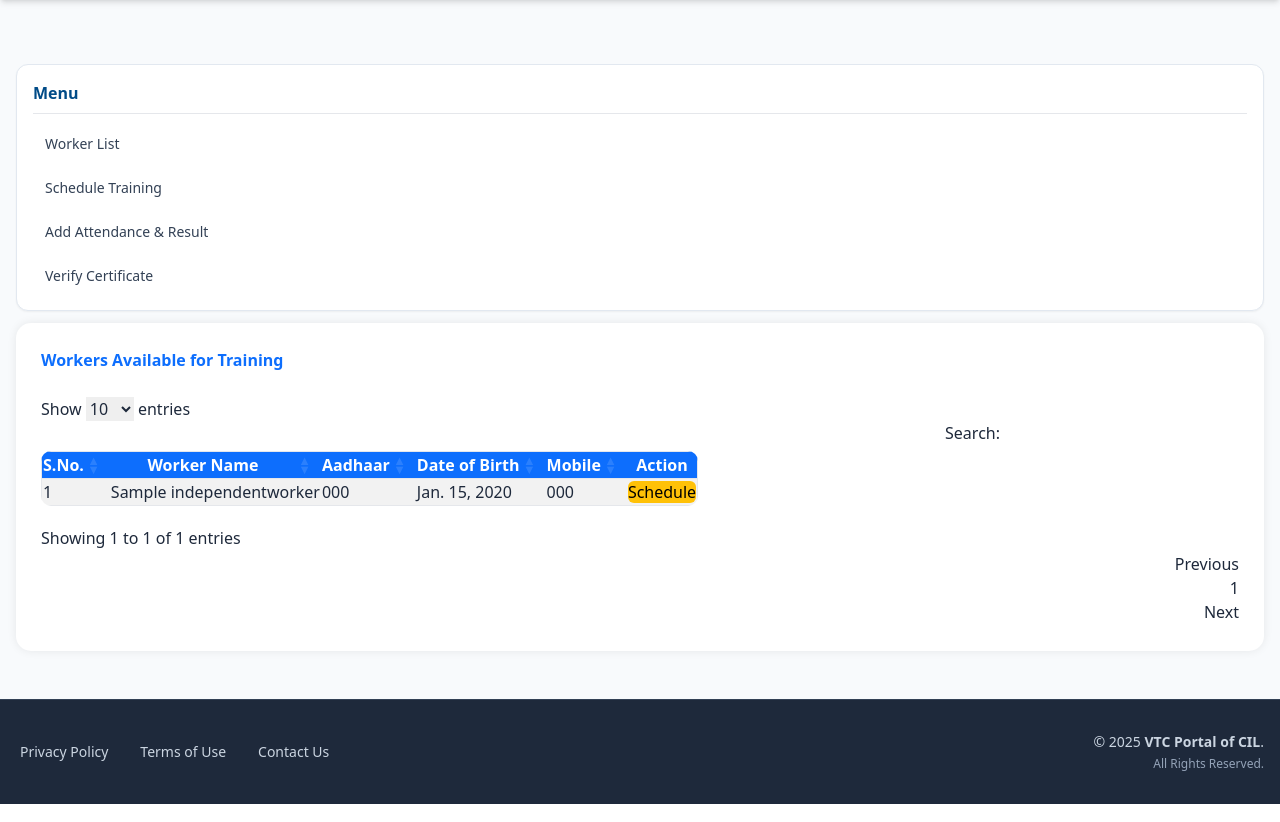
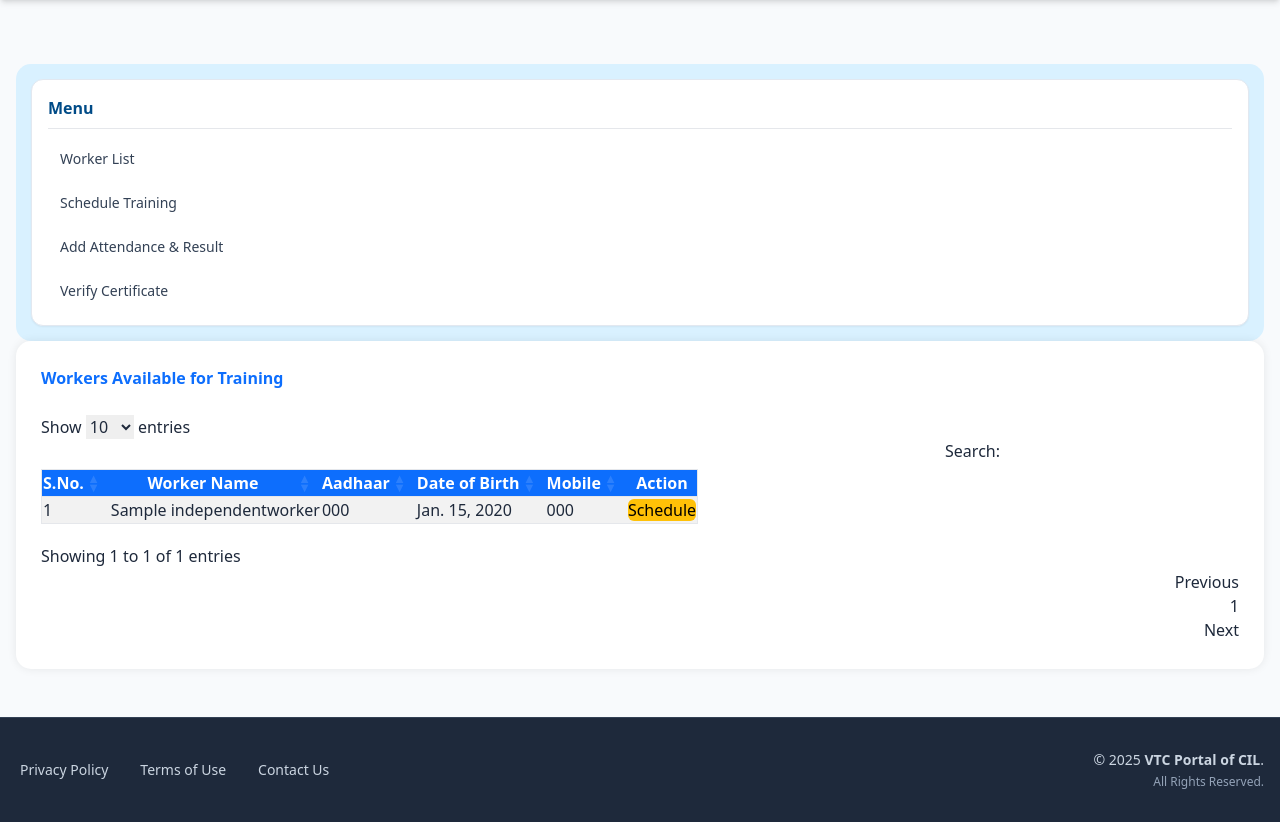
Before and after one commit to Karwasara/vtc_final, a Django app: template templates/vtc/to_schedule_training.html in a window 1280 px wide. Shown: the part 169-991 px from the top of the page. Run offline with Django 5.2, Linux system fonts and the light colour scheme; the template is opened without the code that fills it: values that come from a table or form of the project are taken from there, others are empty; tables that the repository leaves empty hold one stand-in row (values such as "Sample post"); some libraries are stand-ins or nearby versions.

Commit message:
Update to_schedule_training.html

```diff
--- a/templates/vtc/to_schedule_training.html
+++ b/templates/vtc/to_schedule_training.html
@@ -9,83 +9,74 @@
 
 <style>
 
-body {
-    background-color: #f7fafd;
-    font-family: "Segoe UI", sans-serif;
+body{
+    background-color:#f7fafd;
+    font-family:"Segoe UI",sans-serif;
 }
 
-h2 {
-    color: #0d6efd;
-    font-weight: 600;
-    margin-bottom: 25px;
+h2{
+    color:#0d6efd;
+    font-weight:600;
+    margin-bottom:25px;
 }
 
-.main-card {
-    background: #ffffff;
-    border-radius: 15px;
-    box-shadow: 0 0 10px rgba(0, 0, 0, 0.08);
-    padding: 25px;
-    transition: all 0.2s ease;
+.main-card{
+    background:#ffffff;
+    border-radius:15px;
+    box-shadow:0 0 10px rgba(0,0,0,0.08);
+    padding:25px;
 }
 
-.main-card:hover {
-    transform: scale(1.01);
-    box-shadow: 0 0 15px rgba(0, 0, 0, 0.12);
+/* Sidebar styling */
+.sidebar-box{
+    background-color:#d9f1ff;
+    border-radius:15px;
+    padding:15px;
+    height:100%;
 }
 
-table.dataTable {
-    border-radius: 10px !important;
-    overflow: hidden;
+table.dataTable thead th{
+    background-color:#0d6efd !important;
+    color:white;
+    text-align:center;
 }
 
-table.dataTable thead th {
-    background-color: #0d6efd !important;
-    color: white;
-    text-align: center;
+table.dataTable tbody tr:hover{
+    background-color:#f1f7ff;
 }
 
-table.dataTable tbody tr:hover {
-    background-color: #f1f7ff;
+.btn-warning{
+    border-radius:6px;
+    color:#000;
+    background-color:#ffc107;
+    border:none;
 }
 
-.btn-warning {
-    border-radius: 6px;
-    color: #000;
-    background-color: #ffc107;
-    border: none;
-    transition: 0.2s;
-}
-
-.btn-warning:hover {
-    background-color: #ffca2c;
-}
-
-.sidebar {
-    background-color: #d9f1ff;
-    border-radius: 15px;
-    height: 100%;
-    box-shadow: 0 0 10px rgba(0,0,0,0.05);
+.btn-warning:hover{
+    background-color:#ffca2c;
 }
 
 </style>
 
 
-<div class="container mt-4">
+<div class="container-fluid mt-4">
 
 <div class="row">
 
-        <!-- Sidebar -->
-        <div class="col-md-3">
+<!-- Sidebar 25% -->
+<div class="col-lg-3 col-md-4">
 
+<div class="sidebar-box">
 {% include 'vtc/sidebar.html' %}
+</div>
 
 </div>
 
 
-        <!-- Main Content -->
-        <div class="col-md-9">
+<!-- Worker List 75% -->
+<div class="col-lg-9 col-md-8">
 
-            <div class="main-card mt-3">
+<div class="main-card">
 
 <h2>Workers Available for Training</h2>
 
@@ -116,12 +107,13 @@
 <td>{{ worker.dob }}</td>
 <td>{{ worker.mobile }}</td>
 
-                            <td>
+<td class="text-center">
 <a href="{% url 'vtc:schedule_training' worker.pk %}"
 class="btn btn-sm btn-warning">
 Schedule
 </a>
 </td>
+
 </tr>
 
 {% endfor %}
@@ -132,7 +124,7 @@
 
 {% else %}
 
-                <div class="alert alert-warning text-center" role="alert">
+<div class="alert alert-warning text-center">
 No workers available for training.
 </div>
 
@@ -156,20 +148,19 @@
 <script src="https://cdn.datatables.net/1.13.6/js/dataTables.bootstrap5.min.js"></script>
 
 
-<!-- Initialize DataTable -->
 <script>
 
-$(document).ready(function() {
+$(document).ready(function(){
 
 $('#workersTable').DataTable({
 
-        "pageLength": 10,
-        "order": [],
+pageLength:10,
+order:[],
 
-        "columnDefs": [
+columnDefs:[
 {
-                "orderable": false,
-                "targets": 5
+orderable:false,
+targets:5
 }
 ]
 
```
Lines whose indentation alone changed are shown as unchanged.
